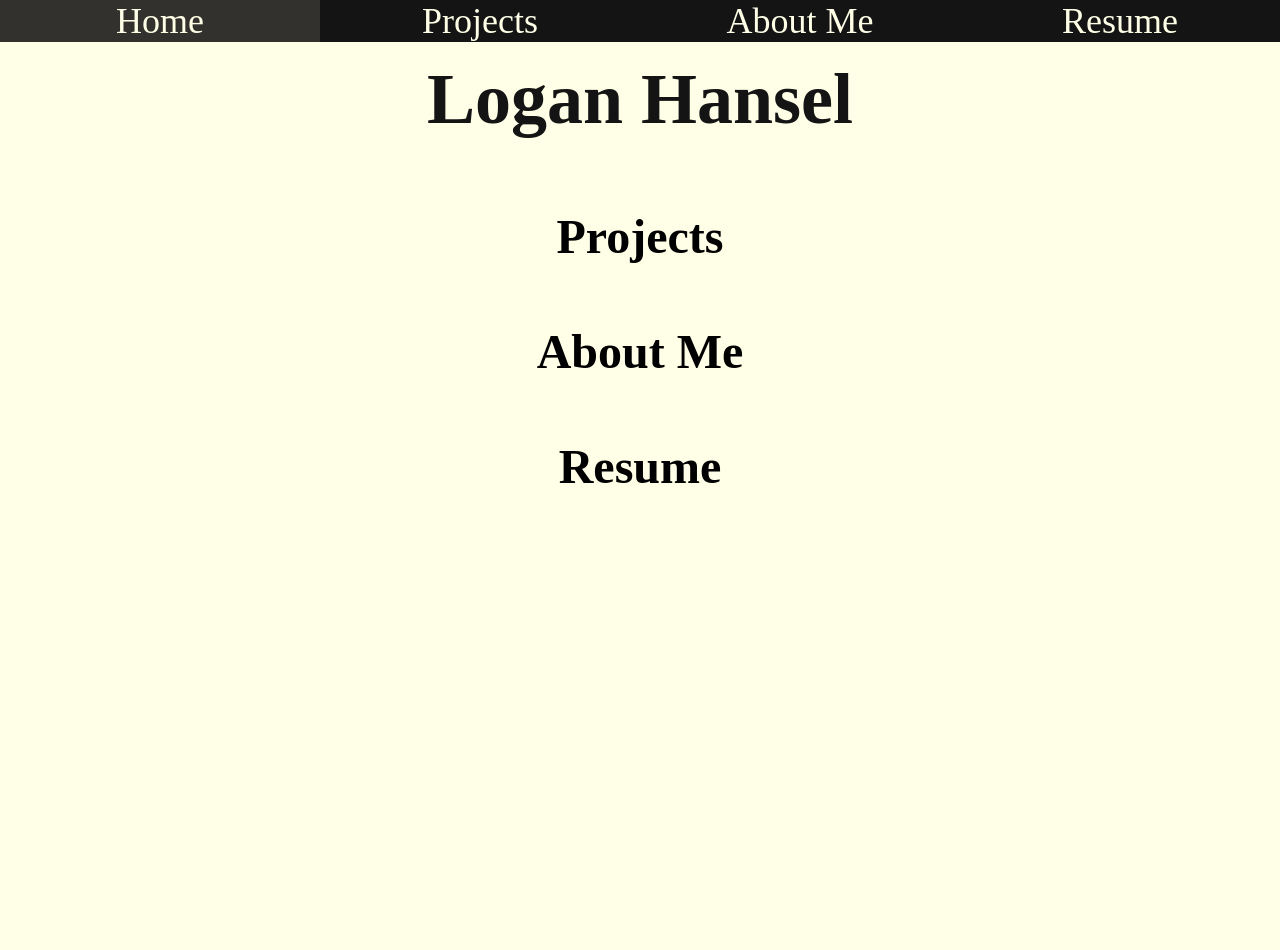
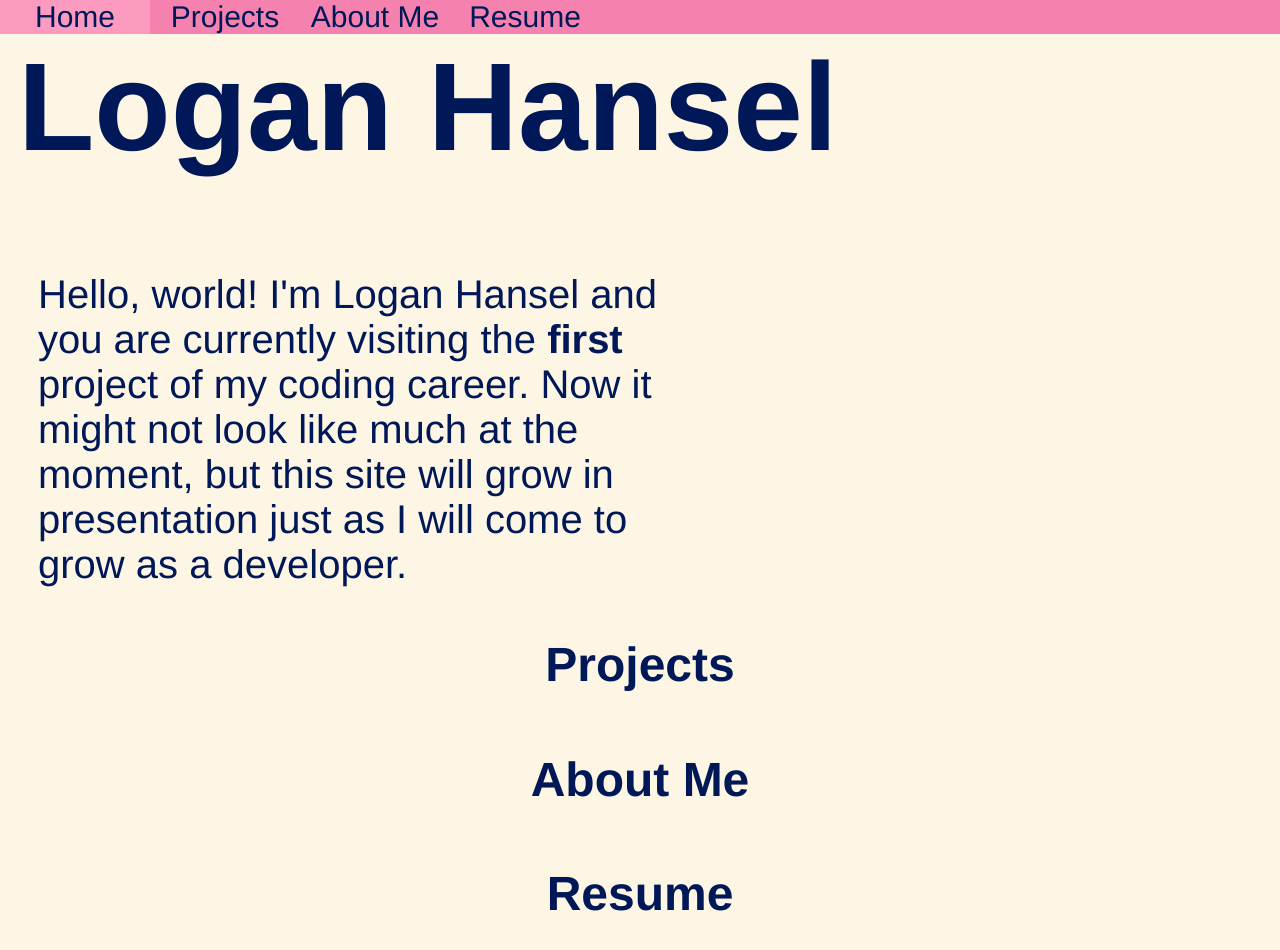
Before and after one commit to loganhansel/my-personal-website, a plain HTML site: page index.html in a window 1280 px wide. Before the commit the page ends 800 px from the top, so only its background shows below. Drawn offline with Linux system fonts and the light colour scheme.

Commit message:
Added color scheme, added home text, changed font, moved title and nav bar to float left.

```diff
--- a/index.html
+++ b/index.html
@@ -14,6 +14,7 @@
             </ul>
         </div>
         <h1 id="main-name">Logan Hansel</h1>
+        <p>Hello, world! I'm Logan Hansel and you are currently visiting the <b>first</b> project of my coding career. Now it might not look like much at the moment, but this site will grow in presentation just as I will come to grow as a developer.</p>
         <h2 id="projects">Projects</h2>
         <h2 id="about-me">About Me</h2>
         <h2 id="resume">Resume</h2>
--- a/style.css
+++ b/style.css
@@ -1,15 +1,18 @@
 body {
-    background: #feffe6;
+    background: #fef6e4;
+    font-family: Helvetica;
+    color: #001858;
 }
 
 h1 {
-    color: #141414;
+    color: #001858;
 }
 
 h2 {
     font-size: 48px;
     text-align: center;
     padding: 10px;
+    color: #001858;
 }
 
 #main-menu ul {
@@ -17,9 +20,8 @@ h2 {
     top: 0;
     left: 0;
     width: 100%;
-    overflow: hidden;
     list-style-type: none;
-    background-color: #141414;
+    background-color: #f582ae;
     display: inline-block;
     margin: 0;
     padding: 0;
@@ -28,23 +30,32 @@ h2 {
 #main-menu ul li {
     text-align: center;
     float: left;
-    font-size: 36px;
-    width: 25%;
+    font-size: 30px;
+    width: 150px;
+    margin: 0;
 }
 
 #main-menu ul li a {
     display: block;
     text-decoration: none;
-    color: #feffe6;
+    color: #001858;
 }
 
 #main-menu ul li a:hover {
-    background: #33312d;
+    background: #fc9ac0;
 }
 
 #main-name {
-    font-size: 72px;
-    text-align: center;
-    position: relative;
+    font-size: 125px;
+    text-align: left;
+    position: strict;
     padding: 10px;
+    margin-top: 25px;
 }
+
+#main-name + p {
+    font-size: 40px;
+    width: 50%;
+    text-align: left;
+    margin-left: 30px;
+}
```
